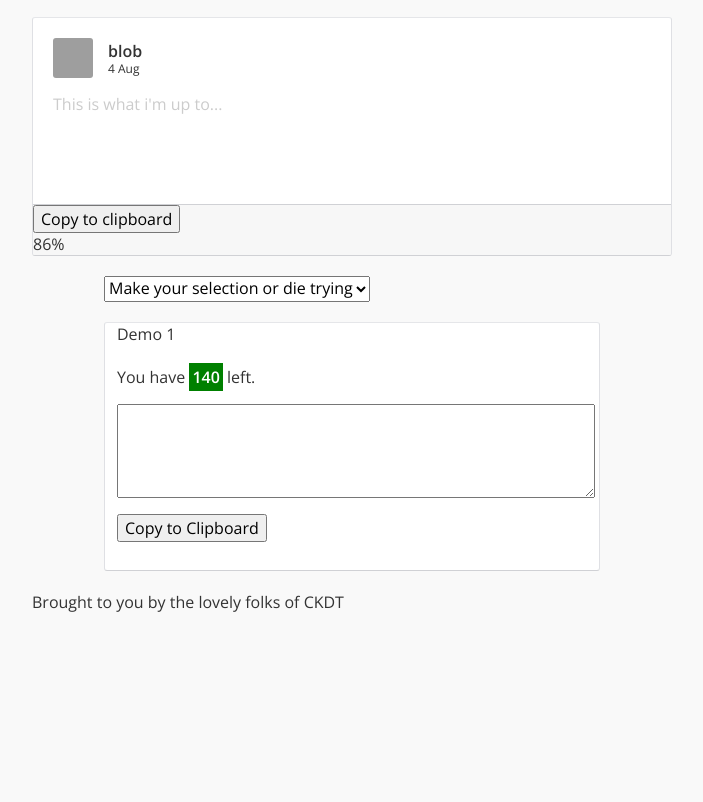
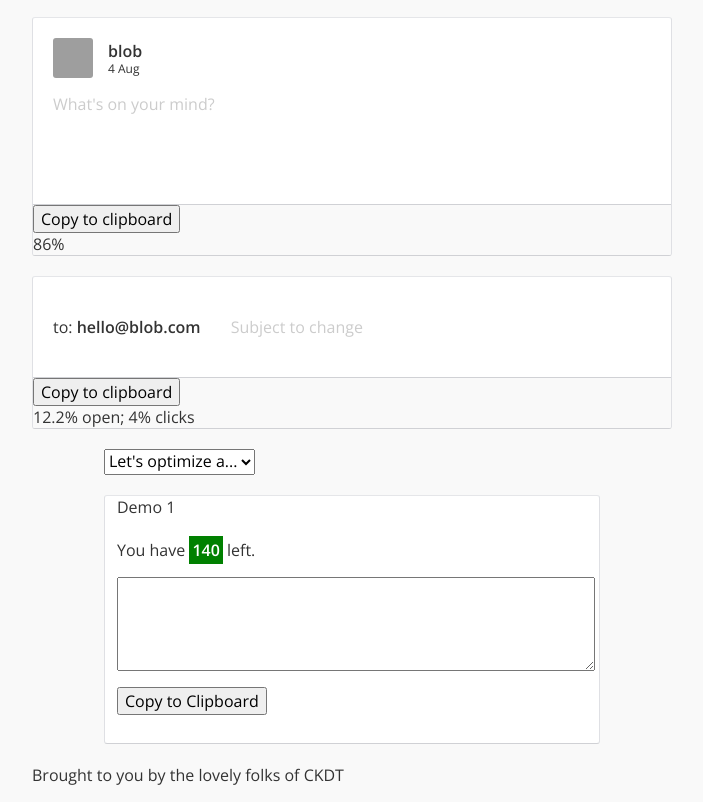
Before and after one commit to ckdt/blob, a plain HTML site: page index.html in a window 1280 px wide. Shown: the part 785-1587 px from the top of the page, without its empty margins (288-991 px from the left). Before the commit the page ends 1414 px from the top, so only its background shows below. Drawn offline with nearby package versions, Linux system fonts and the light colour scheme; grey boxes are pictures that could not be loaded.

Commit message:
Added e-mail block and styling changes

```diff
--- a/css/style.css
+++ b/css/style.css
@@ -49,7 +49,7 @@ border-color: #e5e6e9 #dfe0e4 #d0d1d5;
     border: none;
 }
 
-#tweet,#domain,#facebook {
+#tweet,#domain,#facebook,#email {
     margin: 20px 0;
     padding: 0px;
     background: #fff;
@@ -62,19 +62,21 @@ border-color: #e5e6e9 #dfe0e4 #d0d1d5;
 
 #tweet header,
 #domain header,
-#facebook header{
+#facebook header,
+#email header{
     padding: 20px 20px 0px 20px;
 }
 
 #tweet .container,
 #domain .container,
-#facebook .container{
+#facebook .container,
+#email .container{
     padding: 0px 20px 0px 20px;
 }
 
-#domain .container{
+#domain .container,
+#email .container{
     padding: 20px 20px 0px 20px;
-
 }
 
 #tweet header{
@@ -190,6 +192,35 @@ border-color: #e5e6e9 #dfe0e4 #d0d1d5;
     resize: none;
 }
 
+
+#email ul{
+    margin:0;
+    padding:0;
+    display:block;
+    clear:left;
+    list-style-type:none;
+}
+#email ul li{
+    float:left;
+    margin-right:10px;
+    font-weight: normal;
+    font-size: 16px;
+    line-height: 60px;
+    height:60px;
+    color: #333;
+}
+
+#email .optimizer textarea{
+    border:none;
+    font-family: 'Open Sans', sans-serif;
+    line-height: 40px;
+    max-width:430px;
+    padding: 10px 20px;
+    resize: none;
+}
+
+
+
 .container{
     overflow: hidden;
     color:#fff;
@@ -197,10 +228,11 @@ border-color: #e5e6e9 #dfe0e4 #d0d1d5;
 
 #tweet footer,
 #domain footer,
-#facebook footer{
+#facebook footer,
+#email footer{
     padding:0;
     margin: 20px 0 0 0;
-    background:#f7f7f7;
+    background:#f9f9f9;
     overflow: hidden;
     border-top:1px solid #d0d1d5;
 }
--- a/index.html
+++ b/index.html
@@ -25,12 +25,12 @@
         <header>
             <hgroup>
                 <h1 id="logo">Blob</h1>
-                <h2>Your friendly ideal text length optimizer.</h2>
+                <h2>Your friendly text length optimizer.</h2>
             </hgroup>
         </header>
 
         <section id="intro">
-            <h1>Optimize text length for everything online</h1>
+            <h1>Optimize your texts to get the ideal length for everything online</h1>
             <p> Phasellus semper fermentum sagittis. Quisque eget vestibulum urna. Integer vehicula, eros nec vulputate imperdiet, lorem sem adipiscing massa, sit amet volutpat orci mauris vel metus. Suspendisse eget tempor leo. Vivamus scelerisque est nec euismod adipiscing. Duis id tempor libero. Suspendisse potenti. </p>
         </section>
 
@@ -82,7 +82,7 @@
             </header>
             <div class="container">
                 <div class="optimizer">
-                    <textarea cols="50" rows="3" placeholder="This is what i'm up to..."></textarea>
+                    <textarea cols="50" rows="3" placeholder="What's on your mind?"></textarea>
                 </div>
             </div>
             <footer>
@@ -91,11 +91,30 @@
             </footer>
         </section>
 
+
+        <section id="email">
+            <div class="container">
+                <ul>
+                    <li class="label">to: <strong>hello@blob.com</strong></li>
+                    <li>
+                        <div class="optimizer">
+                            <textarea cols="50" rows="1" placeholder="Subject to change"></textarea>
+                        </div>
+                    </li>
+                </ul>
+            </div>
+            <footer>
+                <button> Copy to clipboard </button>
+                <div class="engagement">12.2% open; 4% clicks</div>
+            </footer>
+        </section>
+
+
         <section id="form">
             <select>
-                <option value="" disabled selected>Make your selection or die trying</option>
-                <option value="domain" data-type="characters" data-count="8">Domain name (exc. extension)</option>
-                <option value="twitter" data-type="characters" data-count="100">Twitter</option>
+                <option value="" disabled selected>Let's optimize a...</option>
+                <option value="domain" data-type="characters" data-count="8">Domain name</option>
+                <option value="twitter" data-type="characters" data-count="100">Tweet</option>
                 <option value="facebook" data-type="characters" data-count="40">Facebook post</option>
                 <option value="e-mail" data-type="characters" data-count="34">E-mail subject</option>
                 <option value="blog" data-type="words" data-count="1600">Blog post</option>
```
